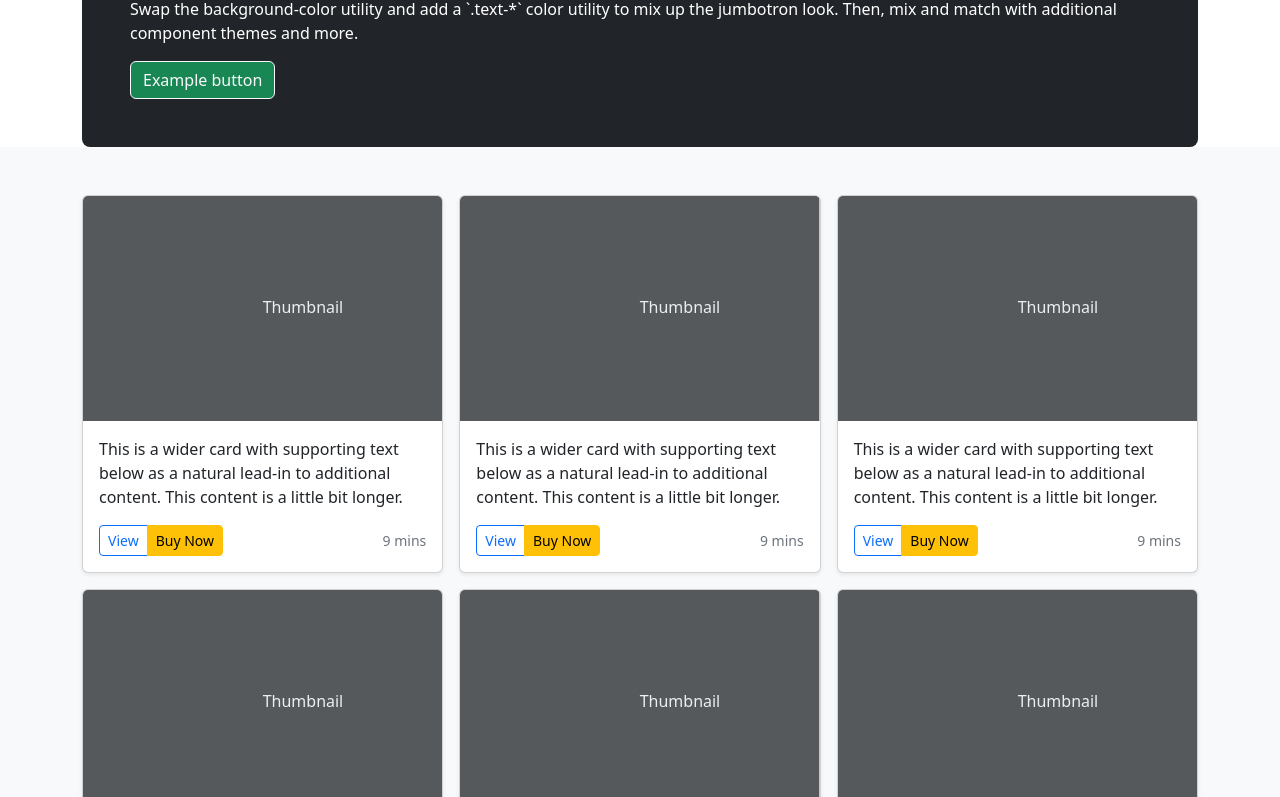
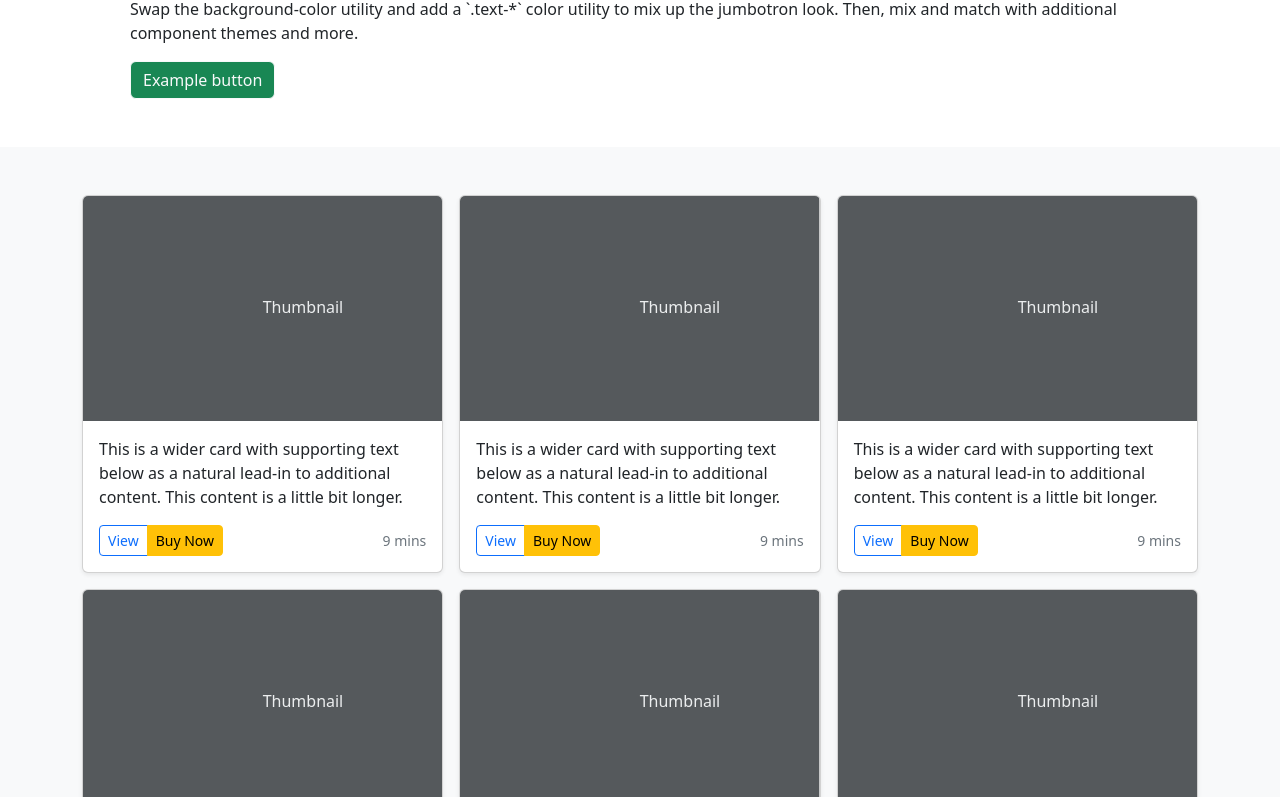
Before and after one commit to rehanullah748/bootstrap-template, a plain HTML site: page index.html in a window 1280 px wide. Shown: the part 177-974 px from the top of the page. Drawn offline with nearby package versions, Linux system fonts and the light colour scheme.

Commit message:
Update index.html

```diff
--- a/index.html
+++ b/index.html
@@ -49,7 +49,7 @@ integrity="sha384-gH2yIJqKdNHPEq0n4Mqa/HGKIhSkIHeL5AyhkYV8i59U5AR6csBvApHHNl/vI1
       <div class="container">
       <div class="row align-items-md-stretch">
         <div class="col-md-12">
-          <div class="h-100 p-5 text-bg-dark rounded-3">
+          <div class="h-100 p-5 text-bg-sucess rounded-3">
             <h2>Change the background</h2>
             <p>Swap the background-color utility and add a `.text-*` color utility to mix up the jumbotron look. Then, mix and match with additional component themes and more.</p>
             <button class="btn btn-outline-light btn-success" type="button">Example button</button>
```
